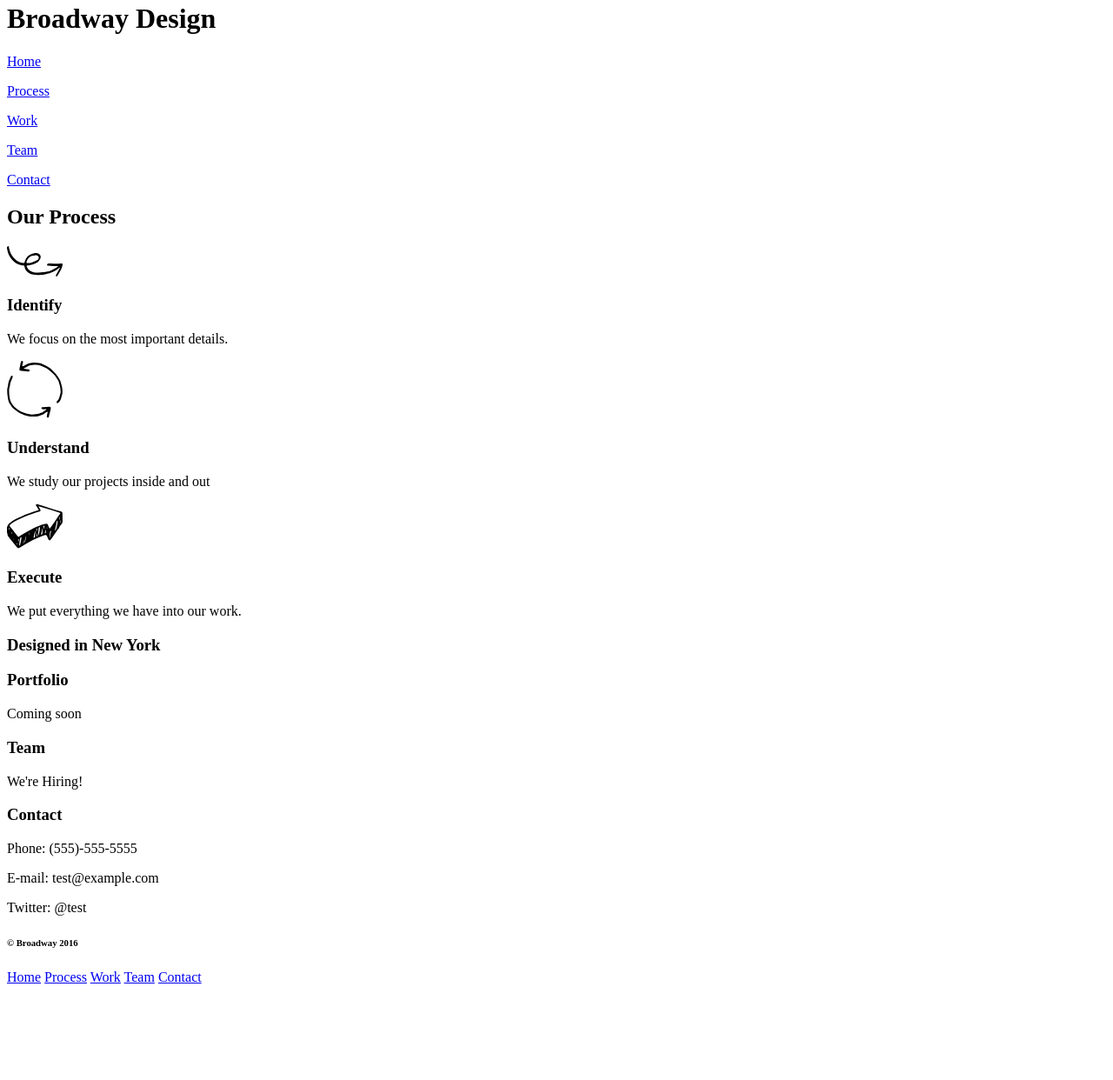
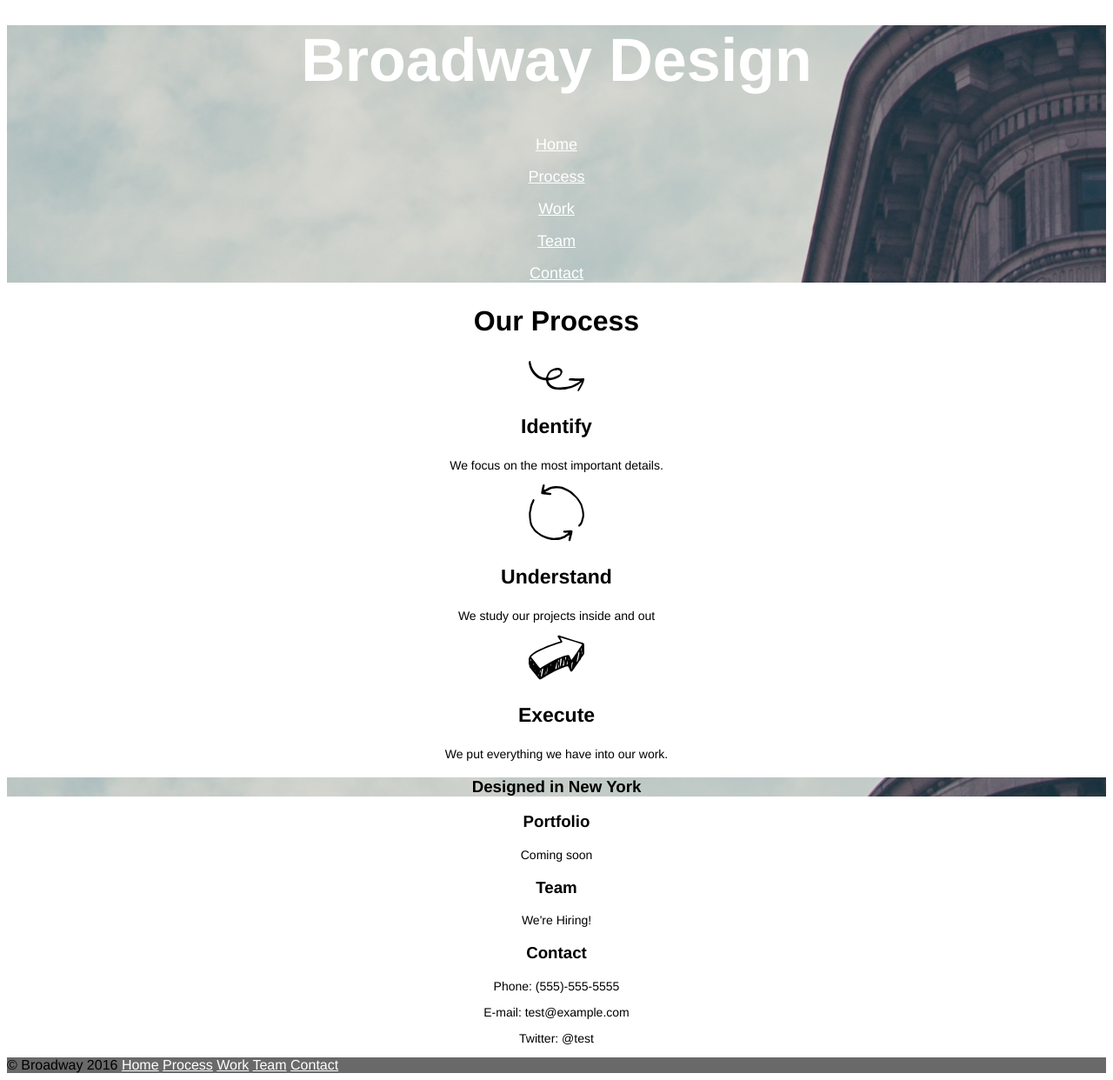
Before and after one commit to mkihn/broadway, a plain HTML site: page index.html in a window 1280 px wide. Shown: the part 18-1260 px from the top of the page at 87% size. Before the commit the page ends 1159 px from the top, so only its background shows below. Drawn offline with Linux system fonts and the light colour scheme; files whose address does not match are found by name.

Commit message:
changed html and CSS worked better (too many divs). final changes made to both files.

```diff
--- a/index.html
+++ b/index.html
@@ -6,57 +6,51 @@
     <link href="../broadway/resources/css/style.css" type="text/css" rel="stylesheet">
   </head>
   <body>
-    <div class="background-image">
+    <div class="image">
       <h1 id="home">Broadway Design</h1>
-      <div class="top-nav">
-        <nav>
+      <nav class="top">
           <p><a href="#home">Home</a></p>
           <p><a href="#process">Process</a></p>
           <p><a href="#work">Work</a></p>
           <p><a href="#team">Team</a></p>
           <p><a href="#contact">Contact</a></p>
-        </nav>
-      </div>
+      </nav>
     </div>
-  <div class="process">
-    <h2>Our Process</h2>
-      <div class="identify">
+    <h2 id="process">Our Process</h2>
+      <div>
         <img src="file:///C:/Users/mkihn/codecademy_projects/broadway/resources/images/identify.svg">
         <h3 class="process-title">Identify</h3>
-        <p>We focus on the most important details.</p>
+        <p class="font">We focus on the most important details.</p>
       </div>
-      <div class="understand">
+      <div>
         <img src="file:///C:/Users/mkihn/codecademy_projects/broadway/resources/images/understand.svg">
         <h3 class="process-title">Understand</h3>
-        <p>We study our projects inside and out</p>
+        <p class="font">We study our projects inside and out</p>
       </div>
-      <div class="excute">
+      <div>
         <img src="file:///C:/Users/mkihn/codecademy_projects/broadway/resources/images/execute.svg">
         <h3 class="process-title">Execute</h3>
-        <p>We put everything we have into our work.</p>
+        <p class="font">We put everything we have into our work.</p>
       </div>
-  </div>
-  <div id="page-break">
-     <h3>Designed in New York</h3>
-  </div>
-    <div id="work">
-       <h3>Portfolio</h3>
-       <p class="process-paragraph">Coming soon</h3>
-     </div>
-     <div id="team">
-       <h3>Team</h3>
-       <p>We're Hiring!</p>
-     </div>
-     <div id="contact">
-       <h3>Contact</h3>
-       <p>Phone: (555)-555-5555</p>
-       <p>E-mail: test@example.com</p>
-       <p>Twitter: @test</p>
-     </div>
-   </div>
-   <div>
-     <nav class="bottom">
-       <h6>© Broadway 2016</h6> <a href="#home">Home</a> <a href="#process">Process</a> <a href="#work">Work</a> <a href="#team">Team</a> <a href="#contact">Contact</a>
-     </nav>
-   </div>
+      <div>
+        <h3 id="page-break">Designed in New York</h3>
+        <h3 id="work">Portfolio</h3>
+        <p class="font">Coming soon</h3>
+      </div>
+      <div>
+        <h3 id="team">Team</h3>
+        <p class="font">We're Hiring!</p>
+      <div>
+        <h3 id="contact">Contact</h3>
+        <p class="font">Phone: (555)-555-5555</p>
+        <p class="font">E-mail: test@example.com</p>
+        <p class="font">Twitter: @test</p>
+      </div>
+      <nav class="bottom">
+         © Broadway 2016
+         <a href="#home">Home</a>
+         <a href="#process">Process</a>
+         <a href="#work">Work</a> <a href="#team">Team</a>
+         <a href="#contact">Contact</a>
+      </nav>
   </body>
--- a/resources/css/style.css
+++ b/resources/css/style.css
@@ -0,0 +1,39 @@
+* {
+  font-family: Helvetica;
+  text-align: center;
+}
+.image {
+  background-image: url("../images/building.png");
+  background-repeat: no-repeat;
+  background-size: cover;
+}
+h1 {
+font-size: 70px;
+font-weight: bold;
+color: white;
+}
+nav.top a {
+  font-size: 18px;
+  color: white;
+}
+h2 {
+  font-size: 32px;
+  font-weight: bold;
+}
+h3.process-title {
+  font-size: 23px;
+  font-weight: bold;
+}
+p.font{
+  font-size: 14px;
+}
+#page-break {
+  background-image: url("../images/building.png");
+}
+.bottom  {
+  background-color: dimgray;
+  text-align: left;
+}
+.bottom a{
+  color: white;
+}
```
